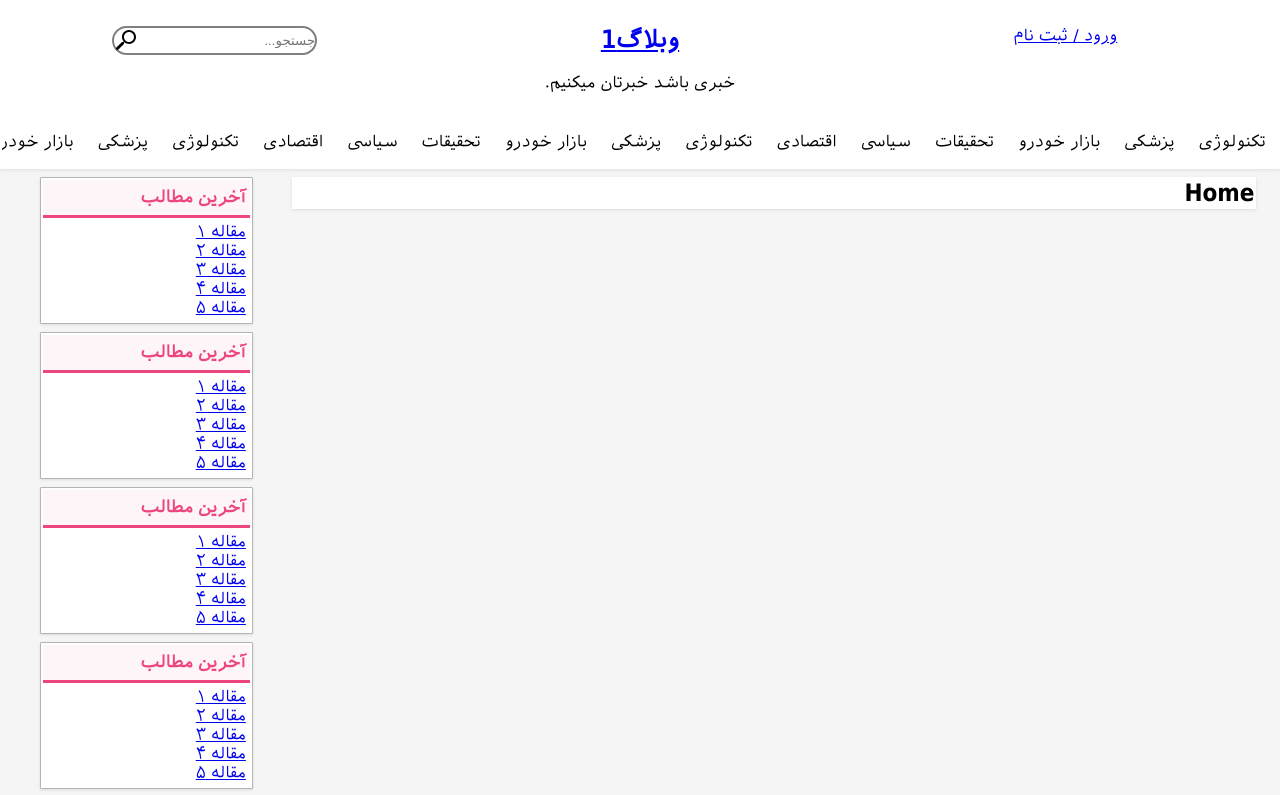
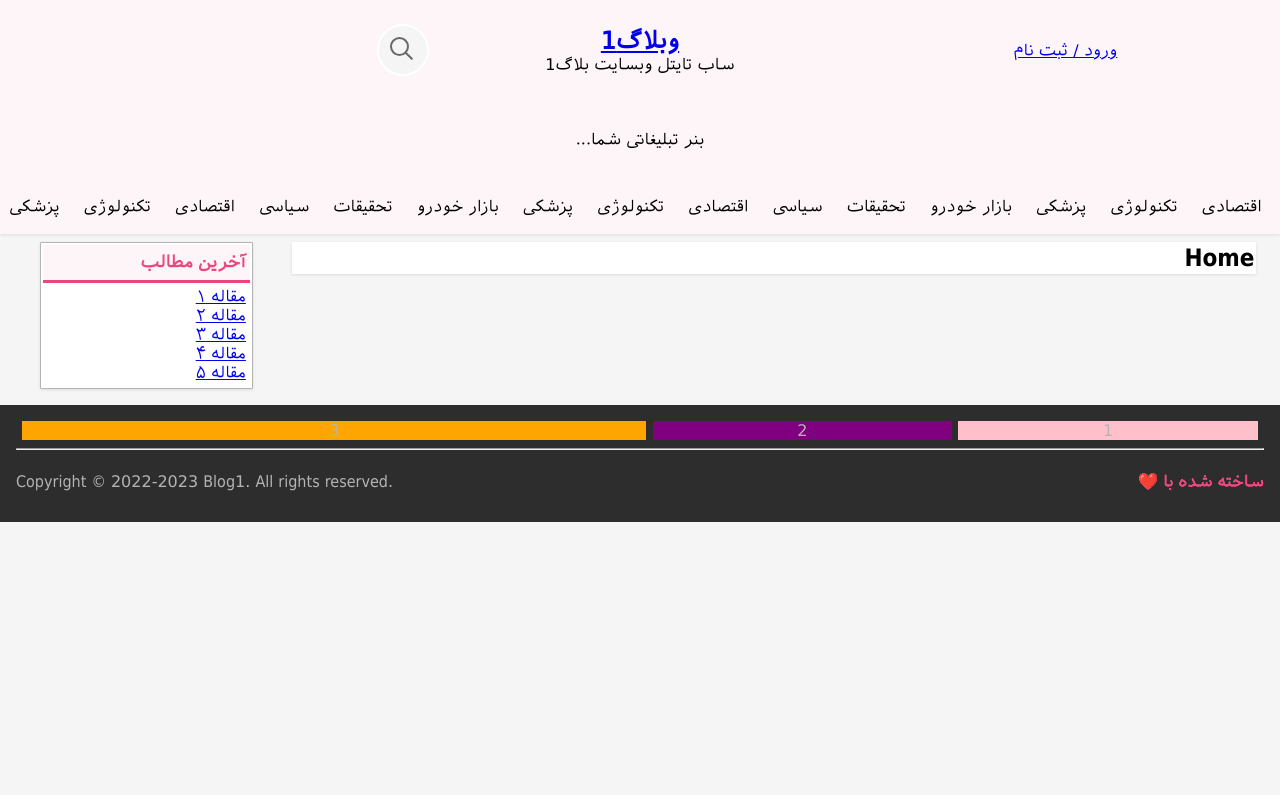
Before and after one commit to asgharale/blog1, a Vue app: page / in a window 1280 px wide. Shown: the top 795 px of the page. Built offline with nearby package versions, Linux system fonts and the light colour scheme.

Commit message:
search bar and some style

```diff
--- a/src/App.vue
+++ b/src/App.vue
@@ -1,26 +1,31 @@
 <template>
-  <section class="wrapper">
+  <section id="header" class="wrapper">
     <header class="container-fluid cen-text p4-vr">
       <div id="authopt" class="col-4">
         <router-link to="/authenticate">ورود / ثبت نام</router-link>
       </div>
       <div id="brand" class="col-4 col-lg-5 col-md-12">
         <router-link to="/"><h1>وبلاگ1</h1></router-link>
-        <br>
-        <p>خبری باشد خبرتان میکنیم.</p>
+        <p>ساب تایتل وبسایت بلاگ1</p>
      </div>
-      <div class="col-4 col-lg-7 col-md-12">
-        <form>
-          <div id="searchbar">
-            <input type="text" placeholder="جستجو..." name="search">
-            <button><img class="iconsvg" src="./assets/icons/icsearch.svg"></button>
+
+
+     <div class="col-4 col-lg-7 col-md-12">
+        <div class="searchbar">
+          <div class="searchicon" @click="searchBtn()"></div>
+          <div class="input">
+            <input type="text" placeholder="جستجو..." name="search" id="searchfield">
           </div>
-        </form>
+          <span class="searchcls" onclick="document.getElementById('searchfield').value = ''"></span>
+        </div>
       </div>
     </header>
 
-    <nav id="navbar" class="p1-hr p3-vr">
-      <ul>
+    <p class="cen-text p3 m3">بنر تبلیغاتی شما...</p>
+
+    <nav id="navbar" class="p1-hr p1-vr">
+      <ul class="p3-vr">
+        <li>اقتصادی</li>
         <li>تکنولوژی</li>
         <li>پزشکی</li>
         <li>بازار خودرو</li>
@@ -48,7 +53,14 @@
   </section>
 
   <footer id="foot" class="p3">
-
+    <div class="container-fluid cen-text">
+      <!-- site data -->
+      <div style="background-color: pink;" class="col-3">1</div>
+      <!-- site content -->
+      <div style="background-color: purple;" class="col-3">2</div>
+      <!-- picture and contact form -->
+      <div style="background-color: orange;" class="col-6">3</div>
+    </div>
     <hr>
     <div class="container-fluid p2-vr">
       <p id="with-love" class=" col-6 col-lg-12">ساخته شده با ❤️</p>
@@ -62,7 +74,12 @@
   export default{
     name: 'app',
     components:{
-    }
+    },
+    methods:{
+      searchBtn(){
+        const SEARCHBAR = document.querySelector(".searchbar")
+        SEARCHBAR.classList.toggle("active")},
+    },
   }
 </script>
 
@@ -70,33 +87,121 @@
 @import './assets/variables.scss';
 
 
-#searchbar{
-  border-radius: 25px;
-  height: 25px;
-  border: 2px solid gray;
-  display: inline-block;
+// some css to make flex boxes be fully with each other
+#header{
+  background-color: $lpri-color;
+  vertical-align: middle;
 }
-#searchbar > *{
+#header > header > *{
+  vertical-align: middle;
+}
+
+header.container-fluid{
+  align-items: center;
+}
+
+.searchbar{
+  position: relative;
+  width: 48px;
+  height: 48px;
+  background-color: whitesmoke;
+  border-radius: 48px;
+  transition: 0.5;
+  box-shadow: 0 0 0 2px white;
+  overflow: hidden;
+}
+.searchbar .searchicon{
+  position: absolute;
+  top: 0;
+  right: 0;
+  width: 48px;
+  height: 48px;
+  border-radius: 48px;
+  cursor: pointer;
+  display: flex;
+  justify-content: center;
+  align-items: center;
+  z-index: 1000;
+}
+
+// searchicon
+.searchbar .searchicon::before{
+  content: '';
+  position: absolute;
+  width: 15px;
+  height: 15px;
+  border: 2.5px solid dimgray;
+  border-radius: 50%;
+  transform: translate(-4px,-4px);
+}
+.searchbar .searchicon::after{
+  content: '';
+  position: absolute;
+  width: 2px;
+  height: 10px;
+  background-color: dimgray;
+  transform: translate(6px,6px) rotate(315deg);
+  border-radius: 1rem;
+}
+
+.searchbar.active{
+  width: 360px;
+}
+.searchbar .input{
+  position: relative;
+  width: 312px;
+  height: 48px;
+  right: 48px;
+  display: flex;
+  align-items: center;
+  justify-content: center;
+}
+.searchbar .input input{
+  position: absolute;
+  top: 0;
+  width: 100%;
+  height: 100%;
   border: none;
-  background-color: inherit;
-  margin: 0;
-  padding: 0;
-  height: 100%;
-  vertical-align: middle;
-  background: inherit;
+  outline: none;
+  background-color: whitesmoke;
+  font-size: 16px;
 }
-#searchbar > button:hover{
-  background-color: white;
+.searchbar .searchcls{
+  position: absolute;
+  top: 50%;
+  left: 10px;
+  transform: translateY(-50%);
+  width: 15px;
+  height: 15px;
+  cursor: pointer;
+  display: none;
+  justify-content: center;
+  align-items: center;
 }
-#searchbar > button:active{
-  background-color: whitesmoke;
+.searchbar.active .searchcls{
+  display: flex;
+}
+.searchbar .searchcls::before{
+  position: absolute;
+  content: '';
+  width: 1px;
+  height: 15px;
+  background-color: dimgray;
+  transform: rotate(45deg);
+}
+.searchbar .searchcls::after{
+  position: absolute;
+  content: '';
+  width: 1px;
+  height: 15px;
+  background-color: dimgray;
+  transform: rotate(315deg);
 }
 
 
 #navbar > ul{
   list-style-type: none;
   margin: 0;
-  padding: 0;
   white-space: nowrap;
   overflow-x: auto;
 }
--- a/src/components/sidebar.vue
+++ b/src/components/sidebar.vue
@@ -1,63 +1,6 @@
 <template>
 <aside id="sidebar" class="col-2 col-lg-11 col-md-12 p3-hr">
     <div class="side-topic wrapper">
-        <p class="side-title p1-hr">
-            <b>آخرین مطالب</b>
-        </p>
-        <div class="p1">
-            <a href="#">مقاله ۱</a><br>
-            <a href="#">مقاله ۲</a><br>
-            <a href="#">مقاله ۳</a><br>
-            <a href="#">مقاله ۴</a><br>
-            <a href="#">مقاله ۵</a>
-        </div>
-    </div>
-
-    <div class="side-topic wrapper">
-        <p class="side-title p1-hr">
-            <b>آخرین مطالب</b>
-        </p>
-        <div class="p1">
-            <a href="#">مقاله ۱</a><br>
-            <a href="#">مقاله ۲</a><br>
-            <a href="#">مقاله ۳</a><br>
-            <a href="#">مقاله ۴</a><br>
-            <a href="#">مقاله ۵</a>
-        </div>
-    </div>    <div class="side-topic wrapper">
-        <p class="side-title p1-hr">
-            <b>آخرین مطالب</b>
-        </p>
-        <div class="p1">
-            <a href="#">مقاله ۱</a><br>
-            <a href="#">مقاله ۲</a><br>
-            <a href="#">مقاله ۳</a><br>
-            <a href="#">مقاله ۴</a><br>
-            <a href="#">مقاله ۵</a>
-        </div>
-    </div>    <div class="side-topic wrapper">
-        <p class="side-title p1-hr">
-            <b>آخرین مطالب</b>
-        </p>
-        <div class="p1">
-            <a href="#">مقاله ۱</a><br>
-            <a href="#">مقاله ۲</a><br>
-            <a href="#">مقاله ۳</a><br>
-            <a href="#">مقاله ۴</a><br>
-            <a href="#">مقاله ۵</a>
-        </div>
-    </div>    <div class="side-topic wrapper">
-        <p class="side-title p1-hr">
-            <b>آخرین مطالب</b>
-        </p>
-        <div class="p1">
-            <a href="#">مقاله ۱</a><br>
-            <a href="#">مقاله ۲</a><br>
-            <a href="#">مقاله ۳</a><br>
-            <a href="#">مقاله ۴</a><br>
-            <a href="#">مقاله ۵</a>
-        </div>
-    </div>    <div class="side-topic wrapper">
         <p class="side-title p1-hr">
             <b>آخرین مطالب</b>
         </p>
```
Also changed, not shown: src/components/slider.vue (added, +13 -0 lines).
